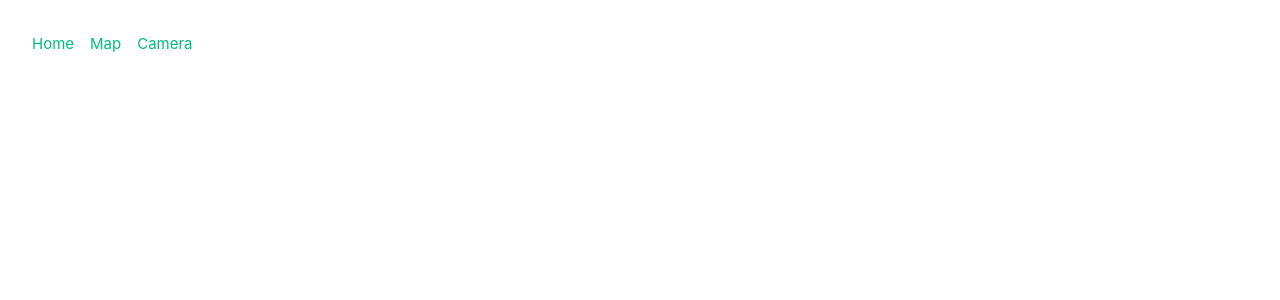
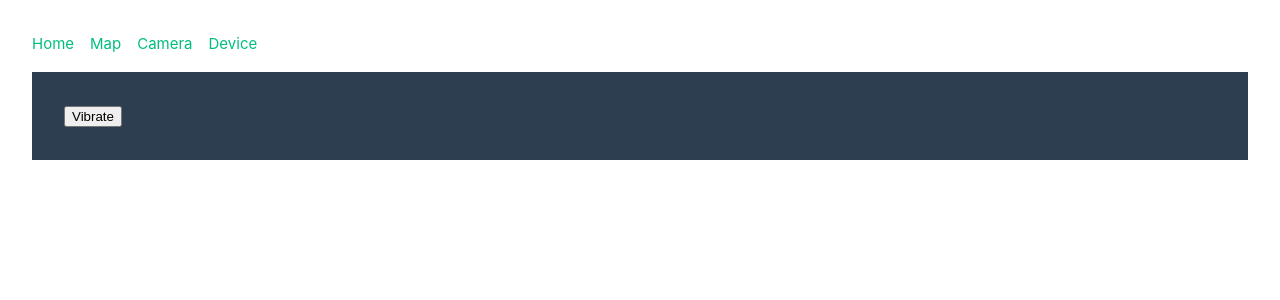
Before and after one commit to pionkipl/vue-3-vite-pwa, a Vue app: page /device in a window 1280 px wide. Before the commit this address had no page. Shown: the top 300 px of the page. Built offline with nearby package versions, Linux system fonts and the light colour scheme.

Commit message:
Feat: add device feature [wip]

```diff
--- a/src/App.vue
+++ b/src/App.vue
@@ -11,6 +11,7 @@ import ReloadPrompt from '@/components/ReloadPrompt.vue';
         <RouterLink to="/">Home</RouterLink>
         <RouterLink to="/geolocation">Map</RouterLink>
         <RouterLink to="/camera">Camera</RouterLink>
+        <RouterLink to="/device">Device</RouterLink>
       </nav>
       <reload-prompt />
     </div>
--- a/src/router/index.js
+++ b/src/router/index.js
@@ -18,6 +18,11 @@ const router = createRouter({
       name: 'camera',
       component: () => import('../views/CameraView.vue')
     },
+    {
+      path: '/device',
+      name: 'device',
+      component: () => import('../views/DeviceFeatures.vue')
+    },
   ]
 })
 
--- /dev/null
+++ b/src/views/DeviceFeatures.vue
@@ -0,0 +1,22 @@
+<template>
+  <div class="device-feature">
+    <button @click="vibrate" class="button">Vibrate</button>
+  </div>
+</template>
+
+<script setup>
+  function vibrate() {
+    navigator.vibrate([100, 200, 100, 200, 100, 200, 100, 200, 100,
+      100, 100, 100, 100, 200, 100, 200, 100, 200, 100, 200, 100, 100, 100,
+      100, 100, 200, 100, 200, 100, 200, 100, 200, 100, 100, 100, 100, 100,
+      100, 100, 100, 100, 100, 50, 50, 100, 800]);
+  }
+</script>
+
+<style scoped>
+  .device-feature {
+    background-color: #2c3e50;
+    padding: 2rem;
+    margin-top: 1rem;
+  }
+</style>
```
